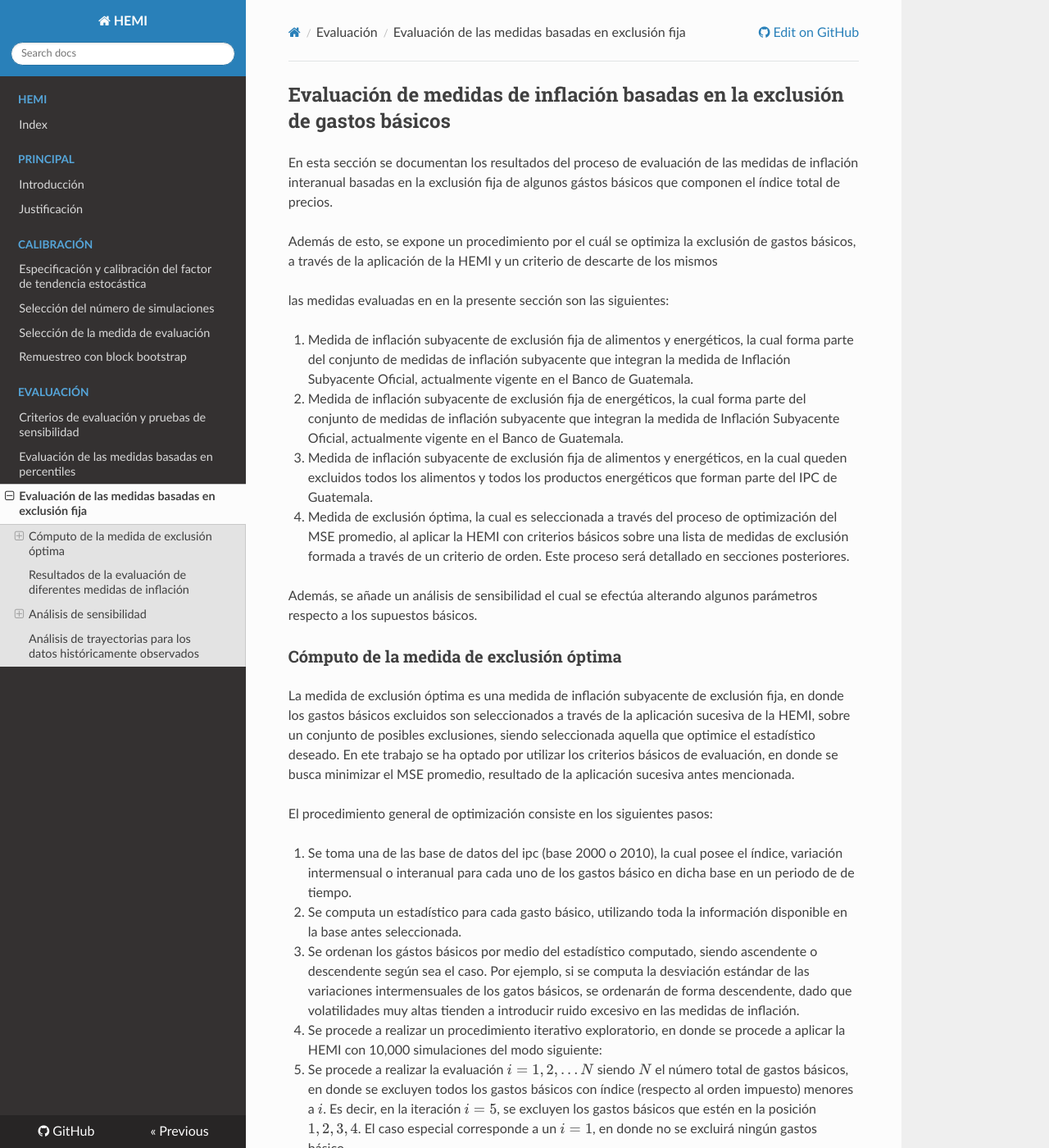
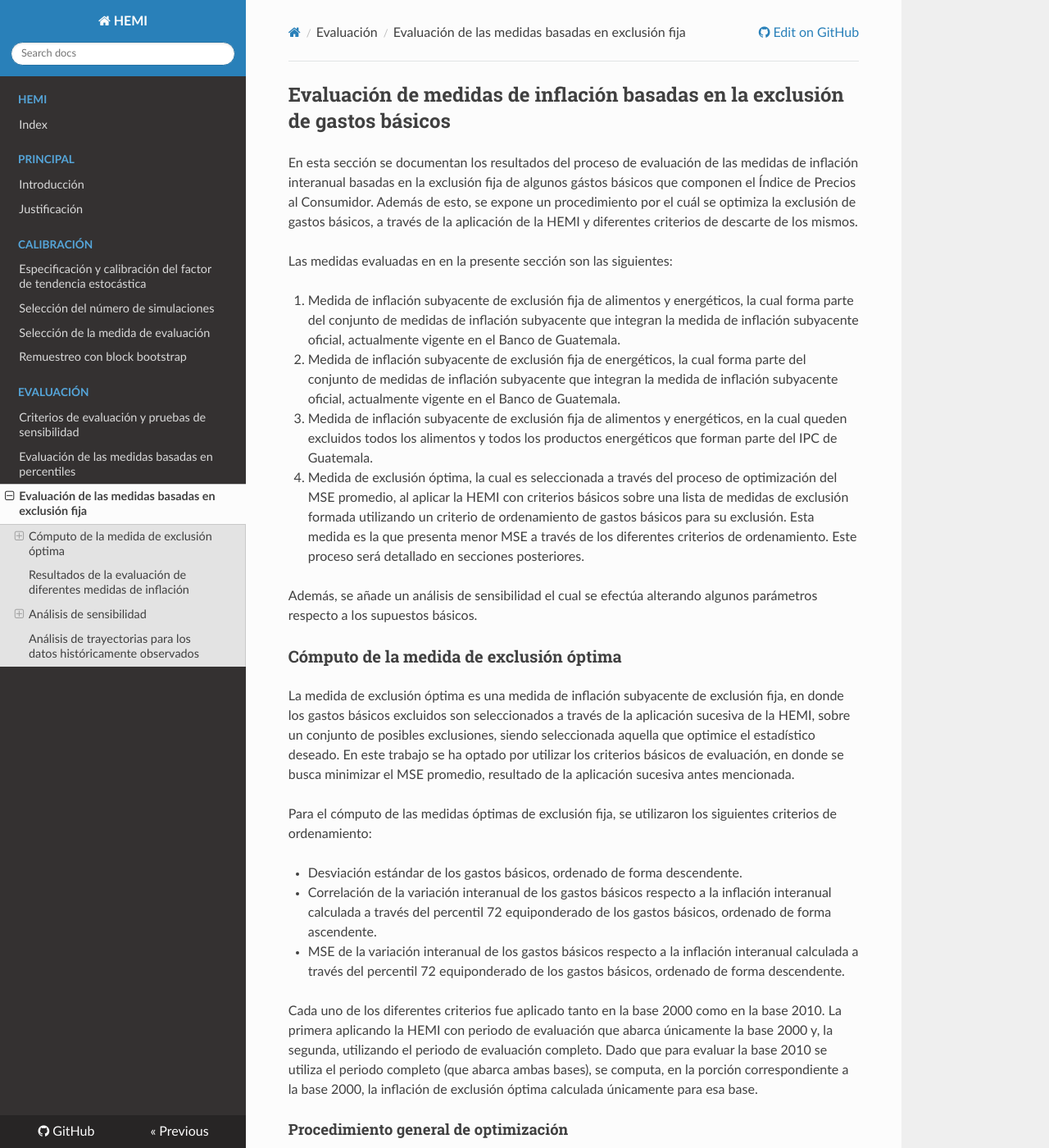
Before and after one commit to DIE-BG/EMI-docs, an MkDocs documentation site: the page built from docs/evaluacion/exclusion-fija.md, in a window 1280 px wide and 1400 px high. Shown: the whole window at 82% size. Built offline with MkDocs 1.6.1, drawn with Linux system fonts in a browser that asks for light colours; nearby versions of some CDN libraries; formulas are drawn with MathJax 3; a style sheet for code colours, icons or effects is not loaded; some of the changed text lies outside the part shown.

Commit message:
Revisión RRCP en documentación de exclusión fija

```diff
--- a/docs/evaluacion/exclusion-fija.md
+++ b/docs/evaluacion/exclusion-fija.md
@@ -1,35 +1,43 @@
 # Evaluación de medidas de inflación basadas en la exclusión de gastos básicos
 
-En esta sección se documentan los resultados del proceso de evaluación de las medidas de inflación interanual basadas en la exclusión fija de algunos gástos básicos que componen el índice total de precios.
+En esta sección se documentan los resultados del proceso de evaluación de las medidas de inflación interanual basadas en la exclusión fija de algunos gástos básicos que componen el Índice de Precios al Consumidor. Además de esto, se expone un procedimiento por el cuál se optimiza la exclusión de gastos básicos, a través de la aplicación de la HEMI y diferentes criterios de descarte de los mismos.
 
-Además de esto, se expone un procedimiento por el cuál se optimiza la exclusión de gastos básicos, a través de la aplicación de la HEMI y un criterio de descarte de los mismos
+Las medidas evaluadas en en la presente sección son las siguientes:
 
-las medidas evaluadas en en la presente sección son las siguientes:
+1. Medida de inflación subyacente de exclusión fija de alimentos y energéticos, la cual forma parte del conjunto de medidas de inflación subyacente que integran la medida de inflación subyacente oficial, actualmente vigente en el Banco de Guatemala.
 
-1. Medida de inflación subyacente de exclusión fija de alimentos y energéticos, la cual forma parte del conjunto de medidas de inflación subyacente que integran la medida de Inflación Subyacente Oficial, actualmente vigente en el Banco de Guatemala.
-
-2.	Medida de inflación subyacente de exclusión fija de energéticos, la cual forma parte del conjunto de medidas de inflación subyacente que integran la medida de Inflación Subyacente Oficial, actualmente vigente en el Banco de Guatemala.
+2.	Medida de inflación subyacente de exclusión fija de energéticos, la cual forma parte del conjunto de medidas de inflación subyacente que integran la medida de inflación subyacente oficial, actualmente vigente en el Banco de Guatemala.
 
 3.	Medida de inflación subyacente de exclusión fija de alimentos y energéticos, en la cual queden excluidos todos los alimentos y todos los productos energéticos que forman parte del IPC de Guatemala.
 
-4. Medida de exclusión óptima, la cual es seleccionada a través del proceso de optimización del MSE promedio, al aplicar la HEMI con criterios básicos sobre una lista de medidas de exclusión formada a través de un criterio de orden. Este proceso será detallado en secciones posteriores.
+4. Medida de exclusión óptima, la cual es seleccionada a través del proceso de optimización del MSE promedio, al aplicar la HEMI con criterios básicos sobre una lista de medidas de exclusión formada utilizando un criterio de ordenamiento de gastos básicos para su exclusión. Esta medida es la que presenta menor MSE a través de los diferentes criterios de ordenamiento. Este proceso será detallado en secciones posteriores.
 
 Además, se añade un análisis de sensibilidad el cual se efectúa alterando algunos parámetros respecto a los supuestos básicos.
 
 ## Cómputo de la medida de exclusión óptima
 
-La medida de exclusión óptima es una medida de inflación subyacente de exclusión fija, en donde los gastos básicos excluidos son seleccionados a través de la aplicación sucesiva de la HEMI, sobre un conjunto de posibles exclusiones, siendo seleccionada aquella que optimice el estadístico deseado. En ete trabajo se ha optado por utilizar los criterios básicos de evaluación, en donde se busca minimizar el MSE promedio, resultado de la aplicación sucesiva antes mencionada.
+La medida de exclusión óptima es una medida de inflación subyacente de exclusión fija, en donde los gastos básicos excluidos son seleccionados a través de la aplicación sucesiva de la HEMI, sobre un conjunto de posibles exclusiones, siendo seleccionada aquella que optimice el estadístico deseado. En este trabajo se ha optado por utilizar los criterios básicos de evaluación, en donde se busca minimizar el MSE promedio, resultado de la aplicación sucesiva antes mencionada.
+
+Para el cómputo de las medidas óptimas de exclusión fija, se utilizaron los siguientes criterios de ordenamiento:
+
+* Desviación estándar de los gastos básicos, ordenado de forma descendente.
+* Correlación de la variación interanual de los gastos básicos respecto a la inflación interanual calculada a través del percentil 72 equiponderado de los gastos básicos, ordenado de forma ascendente.
+* MSE de la variación interanual de los gastos básicos respecto a la inflación interanual calculada a través del percentil 72 equiponderado de los gastos básicos, ordenado de forma descendente.
+
+Cada uno de los diferentes criterios fue aplicado tanto en la base 2000 como en la base 2010. La primera aplicando la HEMI con periodo de evaluación que abarca únicamente la base 2000 y, la segunda, utilizando el periodo de evaluación completo. Dado que para evaluar la base 2010 se utiliza el periodo completo (que abarca ambas bases), se computa, en la porción correspondiente a la base 2000, la inflación de exclusión óptima calculada únicamente para esa base.
+
+### Procedimiento general de optimización
 
 El procedimiento general de optimización consiste en los siguientes pasos:
 
-1. Se toma una de las base de datos del ipc (base 2000 o 2010), la cual posee el índice, variación intermensual o interanual para cada uno de los gastos básico en dicha base en un periodo de de tiempo.
+1. Se toma una de las base de datos del IPC (base 2000 o 2010), la cual posee el índice, la variación intermensual o interanual de cada uno de los gastos básico en dicha base en un periodo de de tiempo.
 
 2. Se computa un estadístico para cada gasto básico, utilizando toda la información disponible en la base antes seleccionada.
 
-3. Se ordenan los gástos básicos por medio del estadístico computado, siendo ascendente o descendente según sea el caso. Por ejemplo, si se computa la desviación estándar de las variaciones intermensuales de los gatos básicos, se ordenarán de forma descendente, dado que volatilidades muy altas tienden a introducir ruido excesivo en las medidas de inflación.
+3. Se ordenan los gástos básicos por medio del estadístico computado, de forma ascendente o descendente, según sea el caso. Por ejemplo, si se computa la desviación estándar de las variaciones intermensuales de los gatos básicos, se ordenarán de forma descendente, dado que volatilidades muy altas tienden a introducir una proporción de ruido excesivo en las medidas de inflación.
 
 4. Se procede a realizar un procedimiento iterativo exploratorio, en donde se procede a aplicar la HEMI con 10,000 simulaciones del modo siguiente:
-   1. Se procede a realizar la evaluación $i = 1,2,...N$ siendo $N$ el número total de gastos básicos, en donde se excluyen todos los gastos básicos con índice (respecto al orden impuesto) menores a $i$. Es decir, en la iteración $i=5$, se excluyen los gastos básicos que estén en la posición $1,2,3,4$. El caso especial corresponde a un $i=1$, en donde no se excluirá ningún gastos básico.
+   1. Se procede a realizar la evaluación $i = 1,2,...N$, siendo $N$ el número total de gastos básicos, en donde se excluyen todos los gastos básicos con índice (respecto al orden impuesto) menores a $i$. Es decir, en la iteración $i=5$, se excluyen los gastos básicos que estén en la posición $1,2,3,4$. El caso especial corresponde a un $i=1$, en donde no se excluirá ningún gasto básico.
 
    2. Del proceso iterativo anterior, se busca la posición $i$ que tiene el menor MSE promedio.
 
@@ -37,7 +45,7 @@
 
 5. Se procede a realizar un procedimiento iterativo de optimización definitivo, en donde se procede a aplicar la HEMI con 125,000 simulaciones (definido en los criterios básicos) del modo siguiente:
 
-   1. Se procede a realizar la evaluación $i \in [i-k, i+k]$ siendo $N$ el número total de gastos básicos, en donde se excluyen todos los gastos básicos con índice (respecto al orden impuesto) menores a $i$. Es decir, en la iteración $i=i-k$, se excluyen los gastos básicos que estén en la posición $1,2,...,i-k-1$.
+   1. Se procede a realizar la evaluación $i \in [i-k, i+k]$, siendo $N$ el número total de gastos básicos, en donde se excluyen todos los gastos básicos con índices de orden (respecto al orden impuesto) menores a $i$. Es decir, en la iteración $i=i-k$, se excluyen los gastos básicos que estén en la posición $1,2,...,i-k-1$.
 
    2. Del proceso iterativo anterior, se busca la posición $i$ que tiene el menor MSE promedio.
 
@@ -45,13 +53,7 @@
 
 ### Resultados de la optimización de la medida de exclusión fija
 
-Para el cómputo de las medidas óptimas de exclusión fija, se utilizaron los criterios de orden siguientes:
-
-* Desviación estándar de los gastos básicos, ordenado de forma descendente.
-* Correlación de la variación interanual de los gastos básicos respecto a la inflación interanual calculada a través del percentil 72 equiponderado de los gastos básicos, ordenado de forma ascendente.
-* MSE de la variación interanual de los gastos básicos respecto a la inflación interanual calculada a través del percentil 72 equiponderado de los gastos básicos, ordenado de forma descendente.
-
-Cada uno de los diferentes criterios fue aplicado tanto en la base 2000 como en la base 2010.La primera aplicando la HEMI con periodo de evaluación que abarca únicamente la base 2000 y, la segunda, utilizando el periodo de evaluación completo. Dado que para evaluar la base 2010 se utiliza el periodo completo (que abarca ambas bases), se computa, en la porción correspondiente a la base 2000, la inflación de exclusión óptima calculada únicamente para esa base.
+En esta sección, se documentan los resultados de la aplicación de la HEMI al utilizar diferentes criterios de ordenamiento de gastos básicos para su exclusión.
 
 #### Criterio de desviación estándar
 
@@ -86,7 +88,6 @@
 
 **Figura.** *Optimización definitiva para la base 2010, utilizando el criterio de exclusión de desviación estándar. Gastos básicos de la posición 8 a 28 según criterio de desviación estándar.*
 ![](images/optim10/Optim_std.png)
-
 
 
 #### Criterio de correlación respecto a la inflación interanual percentil 72 equiponderado
@@ -151,7 +152,7 @@
 
 #### Selección de criterio de exclusión para la aplicación en la evaluación de medidas
 
-Dado se que se poseen tres diferentes criterios de exclusión, es necesario elegir aquel que poseas las características más deseables, siendo la principal que obtenga el menor valor de MSE promedio de evaluación usando los criterios básicos. A continuación se presenta una tabla resumen de los diferentes resultados de la evaluación según cada criterio
+Dado que se poseen tres diferentes criterios de exclusión, es necesario elegir aquél que posea las características más deseables, siendo la principal característica la de obtener el menor valor de MSE promedio de evaluación usando los criterios básicos. A continuación se presenta una tabla resumen de los diferentes resultados de la evaluación según cada criterio
 
 **Tabla.** *Resumen de resultados de la aplicación de los diferentes criterios de exclusión. MSE promedio en las diferentes bases.*
 
@@ -379,7 +380,7 @@
 
 ## Análisis de trayectorias para los datos históricamente observados
 
-A continuación, se presenta una gráfica del comportamiento históricamente observado de las diferentes medidas de exclusión evaluadas, comparándolas con la variación interanual del IPC, en el período de diciembre de 2001 a diciembre de 2019. Como se observa, en la porción de la base 2000 todas las medidas, excepto aquella que excluye todos los gastos de los grupos de combustibles y alimentos, tiendan a seguir el comportamiento de la inflación total con niveles cercanos y usualmente menores. Se observa el mismo comportamiento en el periodo que comprende a la base 2010. Se observa que la medida de inflación que excluye todos los alimento y combustibles es la que mantiene el menor nivel en todos los periodos, así como una volatilidad reducida.
+A continuación, se presenta una gráfica del comportamiento históricamente observado de las diferentes medidas de exclusión evaluadas, comparándolas con la variación interanual del IPC, en el período de diciembre de 2001 a diciembre de 2019. Como se observa, en el período de la base 2000 del IPC, todas las medidas, excepto aquella que excluye todos los gastos básicos de los grupos de combustibles y alimentos, tienden a seguir el comportamiento de la inflación total con niveles cercanos y usualmente menores. Similarmente, se observa el mismo comportamiento en el periodo que comprende a la base 2010 del IPC. Se observa que la medida de inflación que excluye todos los alimentos y combustibles es la que mantiene el menor nivel en todos los periodos, así como una volatilidad reducida.
 
 
 ![](images/result/trayectoria-dash.png)
```
Also changed, not shown: other parts of docs/evaluacion/exclusion-fija.md (+3 -3 lines).
